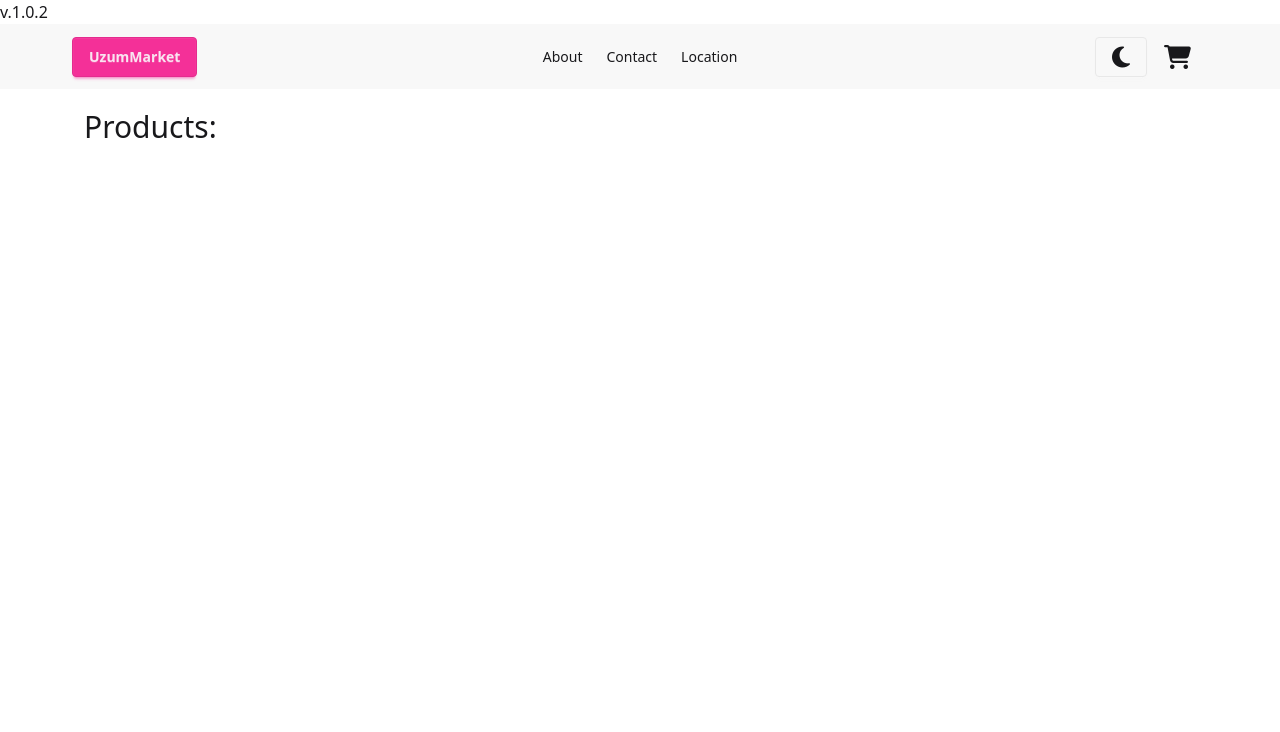
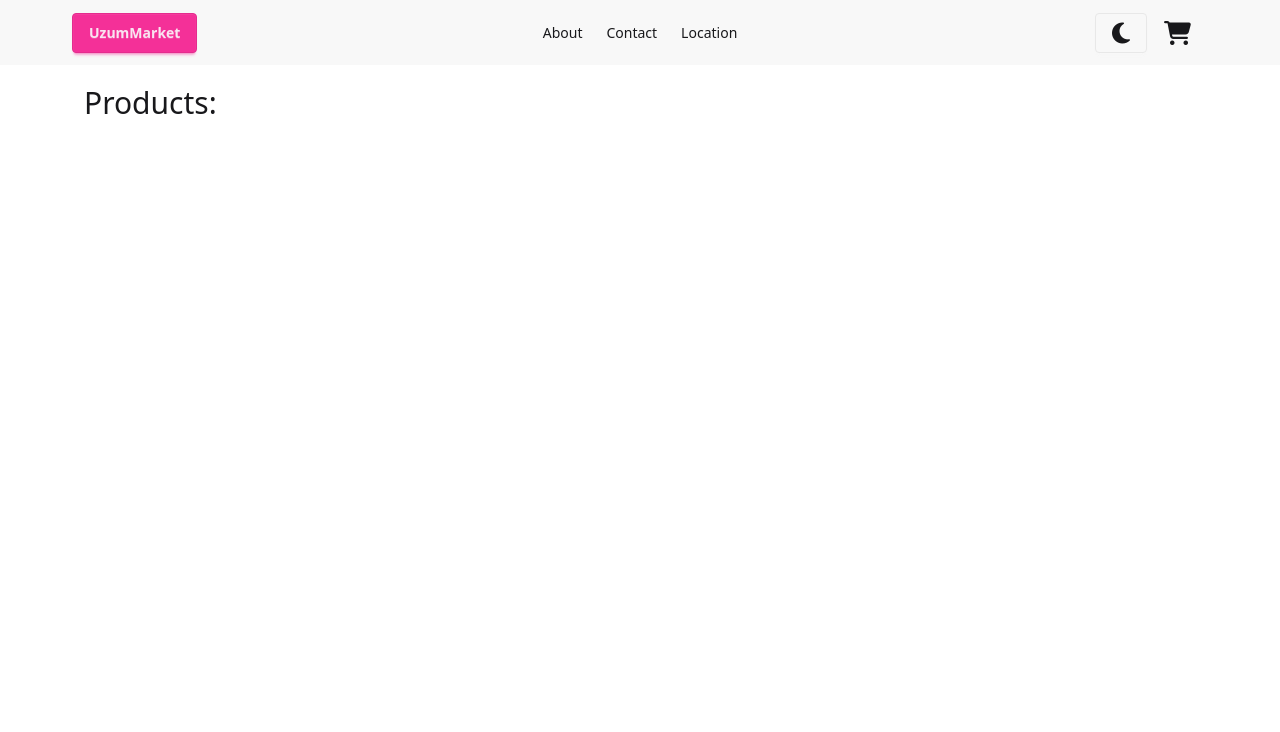
Before and after one commit to Ayubee/uzum-market-with-js, a website built with Vite: page index.html in a window 1280 px wide. Shown: the top 732 px of the page. Built offline with nearby package versions, Linux system fonts and the light colour scheme; no server answers.

Commit message:
remove version number display from index.html

```diff
--- a/index.html
+++ b/index.html
@@ -19,7 +19,7 @@
     <div class="loader__wrapper none">
       <span class="loader"></span>
     </div>
-    <p>v.1.0.2</p>
+    <!-- <p>v.1.0.2</p> -->
     <header class="bg-base-200 mb-5">
       <div class="navbar main-container">
         <div class="navbar-start">
```
